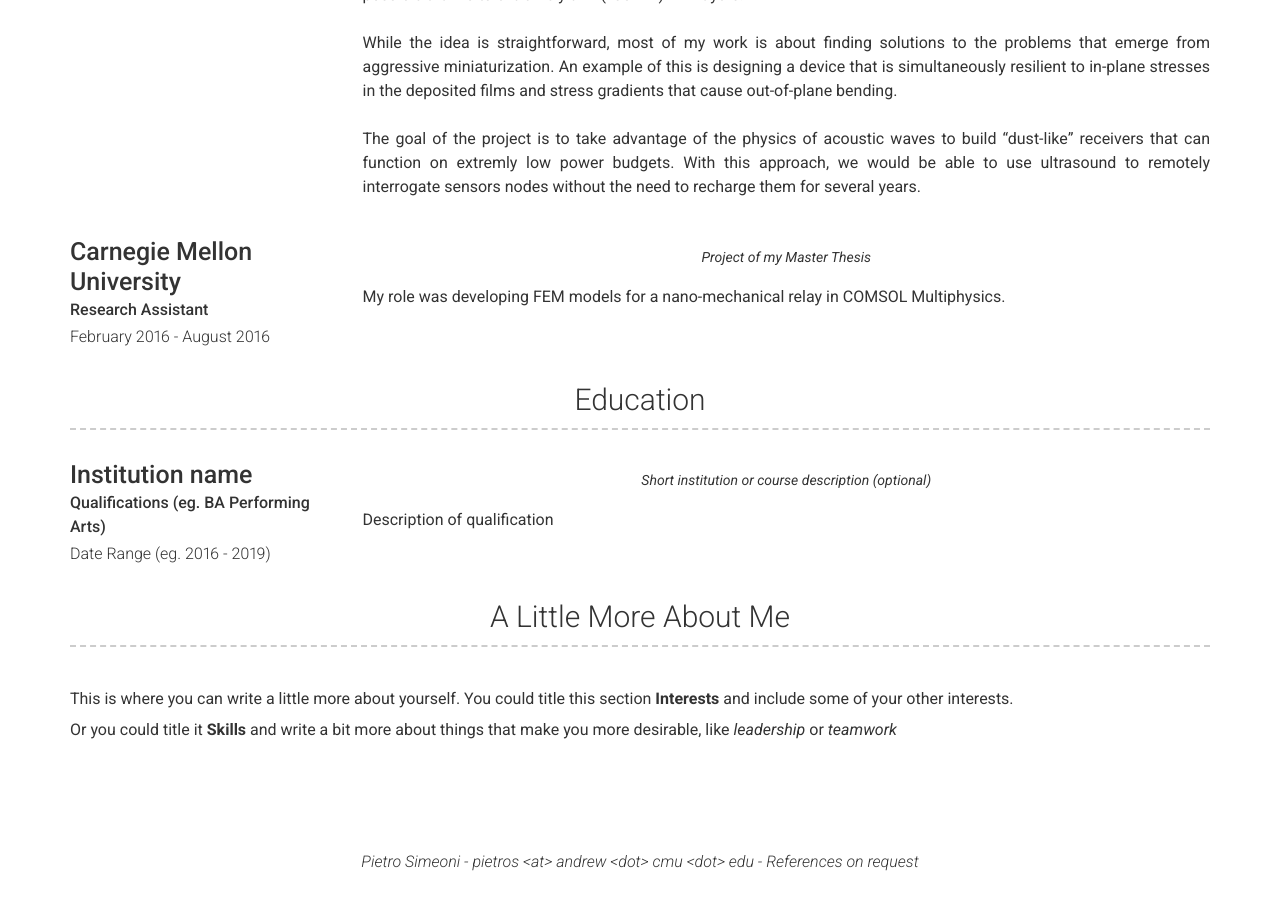
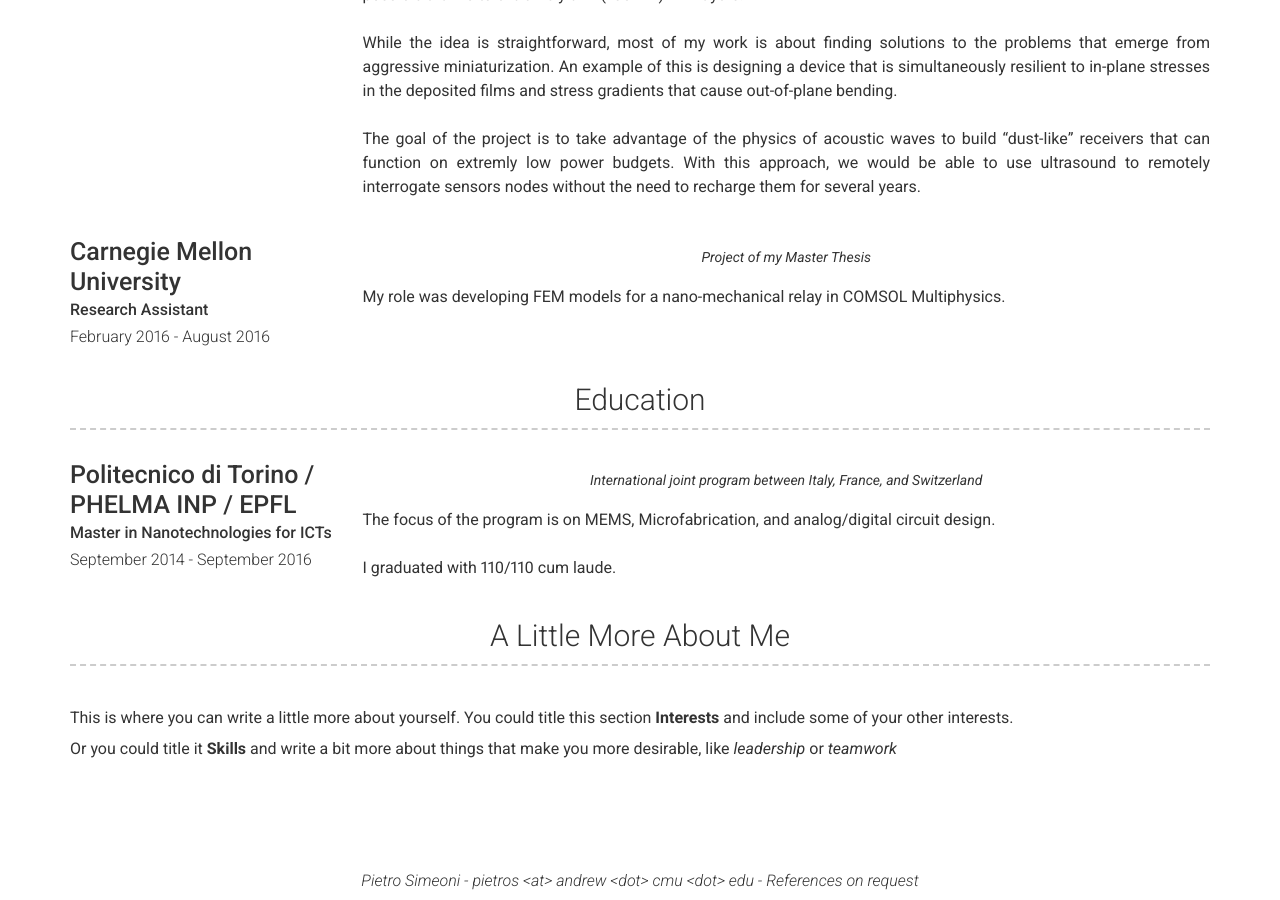
Before and after one commit to simeonipietro/pietrosimeoni.com, a Jekyll site: the page built from index.md, in a window 1280 px wide and 900 px high, scrolled down 722 px. Built offline with Jekyll 4.4.1, drawn with Linux system fonts in a browser that asks for light colours; nearby versions of some CDN libraries.

Commit message:
Update education.yml

```diff
--- a/_data/education.yml
+++ b/_data/education.yml
@@ -1,9 +1,11 @@
 # Education Template
 - layout: left
-  name: Institution name
-  dates: Date Range (eg. 2016 - 2019)
-  qualification: Qualifications (eg. BA Performing Arts)
+  name: Politecnico di Torino / PHELMA INP / EPFL
+  dates: September 2014 - September 2016
+  qualification: Master in Nanotechnologies for ICTs
   quote: >
-    Short institution or course description (optional)
+    International joint program between Italy, France, and Switzerland
   description: | # this will include new lines to allow paragraphs
-    Description of qualification
+    The focus of the program is on MEMS, Microfabrication, and analog/digital circuit design.
+    <br/><br/>
+    I graduated with 110/110 cum laude.
```
